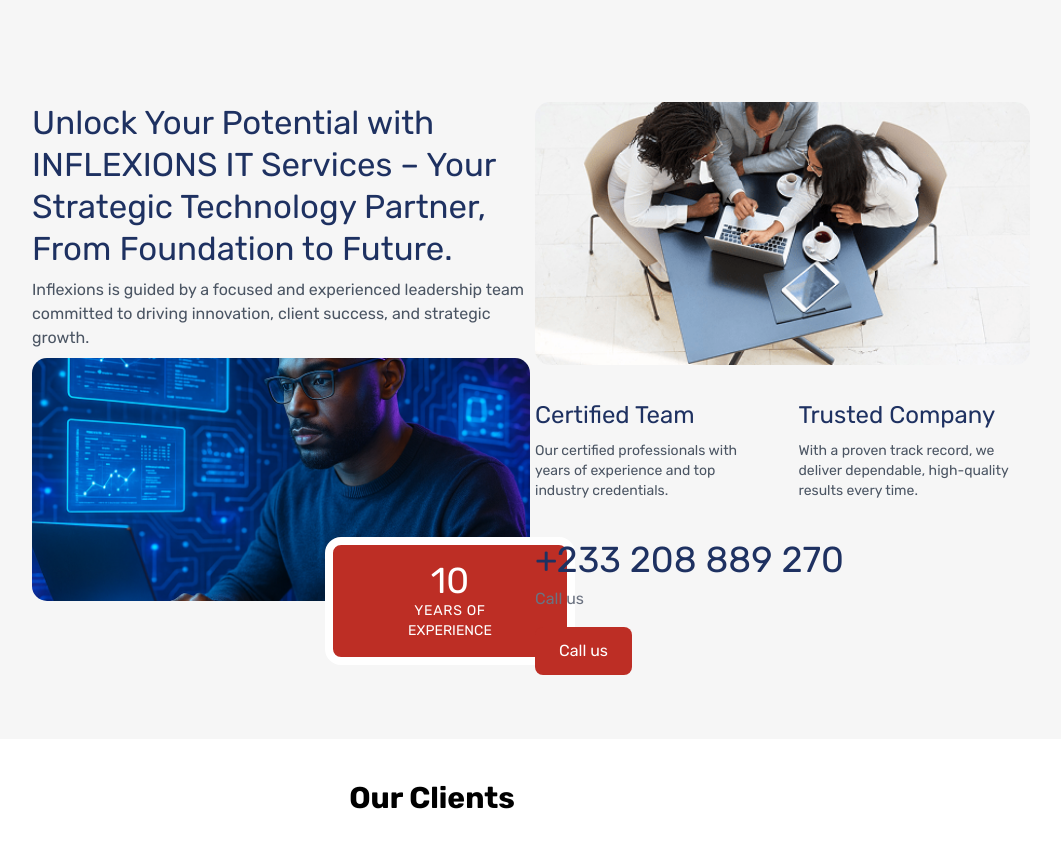
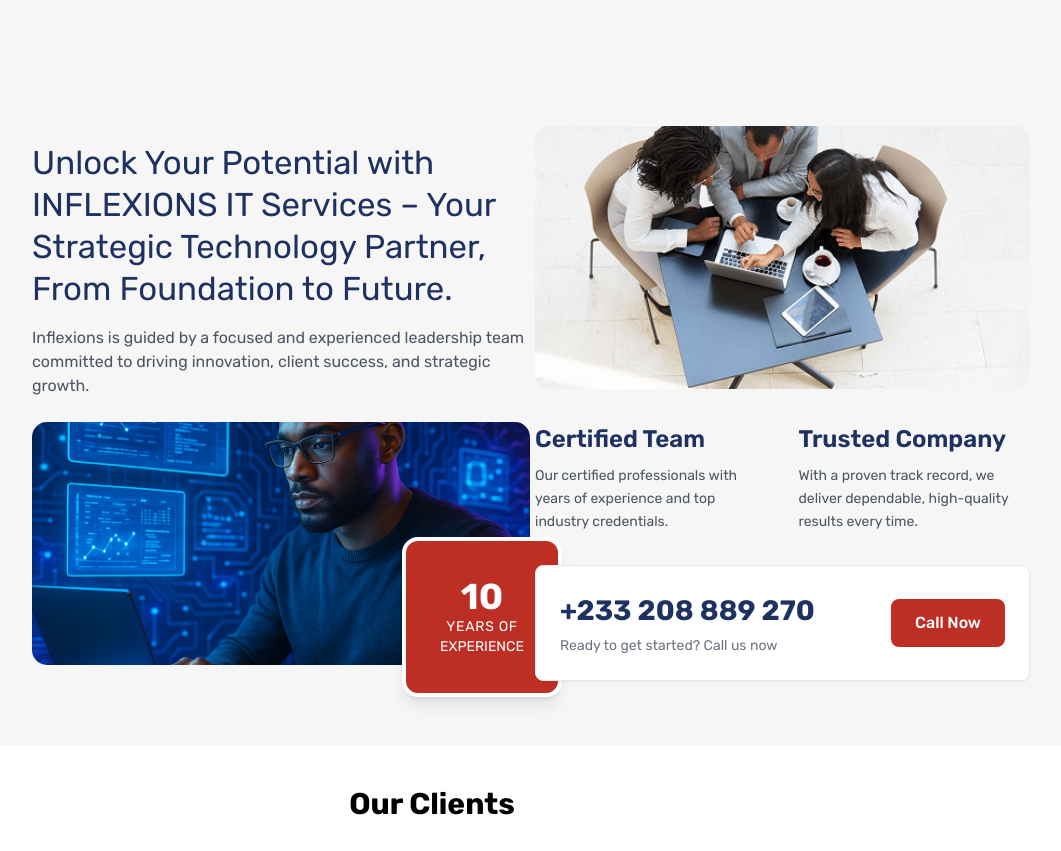
Before and after one commit to ekowtee/inflex, a React (Vite) app: page /about in a window 1280 px wide. Shown: the part 2390-3241 px from the top of the page, without its empty margins (208-1269 px from the left). Built offline with nearby package versions, Linux system fonts and the light colour scheme; what tailwindcss-motion would draw is missing.

Commit message:
Update About.jsx

```diff
--- a/src/pages/About.jsx
+++ b/src/pages/About.jsx
@@ -260,44 +260,46 @@
 </section>
 
               <section className="container mx-auto px-4 lg:pl-[240px] 4xl:pl-[240px] py-16 bg-[#F6F6F6] h-[1400px] md:h-full">
-                <h2 className="text-3xl lg:text-[36px] font-normal text-[#1E3161] leading-[45px] text-left lg:mb-4">
+                <h2 className="text-3xl lg:text-[36px] font-normal text-[#1E3161] leading-[45px] text-left lg:mb-8">
                     Meet Our Strategic Leadership
                 </h2>
-                <p className='w-[1050px] text-left mb-8'> Inflexions is guided by a focused and experienced leadership team committed to driving innovation, client success, and strategic growth. Their diverse expertise across technology, business development, and operations shapes our vision and ensures we deliver exceptional value.</p>
+                <p className='w-[1050px] text-left mb-10'> Inflexions is guided by a focused and experienced leadership team committed to driving innovation, client success, and strategic growth. Their diverse expertise across technology, business development, and operations shapes our vision and ensures we deliver exceptional value.</p>
 
                 <Leaders />
             </section>
 
 <section className="container mx-auto px-4 lg:pl-[240px] 4xl:pl-[240px] lg:pr-[227px] 4xl:pr-[255px] py-16 bg-[#F6F6F6]">
-    <div className="mx-auto grid grid-cols-1 lg:grid-cols-2 gap-8 lg:gap-[193px] 4xl:gap-[390px] items-start">
+    <div className="mx-auto grid grid-cols-1 lg:grid-cols-2 gap-12 lg:gap-[193px] 4xl:gap-[390px] items-center">
         {/* Left Column */}
-        <div className="w-full lg:w-[498px]">
-            <h2 data-aos="zoom-in-down" className="text-[26px] md:text-[33px] font-normal text-[#1E3161] leading-[32px] md:leading-[42px]">
+        <div className="w-full lg:w-[498px] space-y-6">
+            <div>
+                <h2 data-aos="zoom-in-down" className="text-[26px] md:text-[33px] font-normal text-[#1E3161] leading-[32px] md:leading-[42px] mb-4">
                     Unlock Your Potential with INFLEXIONS IT Services – Your Strategic Technology Partner, From Foundation to Future.
                 </h2>
-            <p data-aos="zoom-in-down" className="mt-2 text-base text-gray-600">
+                <p data-aos="zoom-in-down" className="text-base text-gray-600">
                     Inflexions is guided by a focused and experienced leadership team committed to driving innovation, client success, and strategic growth.
                 </p>
+            </div>
 
-            <div data-aos="zoom-in-up" className="mt-2 relative">
+            <div data-aos="zoom-in-up" className="relative">
                 <img
                     src={exp}
                     alt="Virtual reality experience"
                     className="w-full h-auto lg:h-[243px] rounded-[15px] object-cover"
                 />
-                {/* Badge overlay */}
-                <div className="absolute bottom-10 md:bottom-10 lg:bottom-0 right-20 md:right-[120px] lg:right-20 transform translate-x-1/2 translate-y-1/2">
-                    <div className="bg-[#BD2E25] text-white w-[200px] md:w-[250px] h-28 md:h-32 flex flex-col items-center justify-center rounded-2xl border-8 border-white">
-                        <span className="text-4xl font-normal">10</span>
-                        <span className="uppercase text-sm tracking-wider">Years Of</span>
-                        <span className="uppercase text-sm">Experience</span>
+                {/* Badge overlay - Better positioned */}
+                <div className="absolute -bottom-6 -right-6 lg:-bottom-8 lg:-right-8">
+                    <div className="bg-[#BD2E25] text-white w-[140px] h-[140px] lg:w-[160px] lg:h-[160px] flex flex-col items-center justify-center rounded-2xl border-4 border-white shadow-lg">
+                        <span className="text-3xl lg:text-4xl font-bold">10</span>
+                        <span className="uppercase text-xs lg:text-sm tracking-wider">Years Of</span>
+                        <span className="uppercase text-xs lg:text-sm">Experience</span>
                     </div>
                 </div>
             </div>
         </div>
 
         {/* Right Column */}
-        <div className="w-full lg:w-[495px] 4xl:w-[606px]">
+        <div className="w-full lg:w-[495px] 4xl:w-[606px] space-y-8">
             <img
                 src={exp1}
                 alt="Team meeting"
@@ -305,32 +307,38 @@
                 className="w-full h-auto lg:h-[263px] rounded-[15px] object-cover"
             />
 
-            <div className="mt-8 flex flex-col sm:flex-row sm:space-x-8">
-                <div data-aos="fade-right" className="flex-1">
-                    <h3 className="text-[24px] font-normal text-[#1E3161]">Certified Team</h3>
-                    <p className="mt-2 text-sm text-gray-600">
+            {/* Features Grid - Improved layout */}
+            <div className="grid grid-cols-1 sm:grid-cols-2 gap-6 sm:gap-8">
+                <div data-aos="fade-right" className="space-y-2">
+                    <h3 className="text-[20px] lg:text-[24px] font-semibold text-[#1E3161]">Certified Team</h3>
+                    <p className="text-sm text-gray-600 leading-relaxed">
                         Our certified professionals with years of experience and top industry credentials.
                     </p>
                 </div>
-                <div data-aos="fade-left" className="flex-1 mt-6 sm:mt-0">
-                    <h3 className="text-[24px] font-normal text-[#1E3161]">Trusted Company</h3>
-                    <p className="mt-2 text-sm text-gray-600">
+                <div data-aos="fade-left" className="space-y-2">
+                    <h3 className="text-[20px] lg:text-[24px] font-semibold text-[#1E3161]">Trusted Company</h3>
+                    <p className="text-sm text-gray-600 leading-relaxed">
                         With a proven track record, we deliver dependable, high-quality results every time.
                     </p>
                 </div>
             </div>
 
-            <div data-aos="zoom-in-up" className="mt-8">
-                <h3 className="text-[28px] md:text-[36px] font-normal text-[#1E3161]">
+            {/* Call to Action - Enhanced design */}
+            <div data-aos="zoom-in-up" className="bg-white p-6 rounded-lg shadow-sm border border-gray-200">
+                <div className="flex flex-col sm:flex-row items-start sm:items-center justify-between gap-4">
+                    <div>
+                        <h3 className="text-[24px] lg:text-[28px] font-bold text-[#1E3161] mb-1">
                             +233 208 889 270
                         </h3>
-                <p className="text-gray-500">Call us</p>
+                        <p className="text-gray-500 text-sm">Ready to get started? Call us now</p>
+                    </div>
                     <a
                         href="tel:+233208889270"
-                    className="mt-4 inline-block px-6 py-3 bg-[#BD2E25] text-white rounded-lg hover:bg-red-700 transition"
+                        className="bg-[#BD2E25] hover:bg-red-700 text-white px-6 py-3 rounded-lg font-medium transition-colors duration-300 whitespace-nowrap"
                     >
-                    Call us
+                        Call Now
                     </a>
+                </div>
             </div>
         </div>
     </div>
```
Lines whose indentation alone changed are shown as unchanged.
